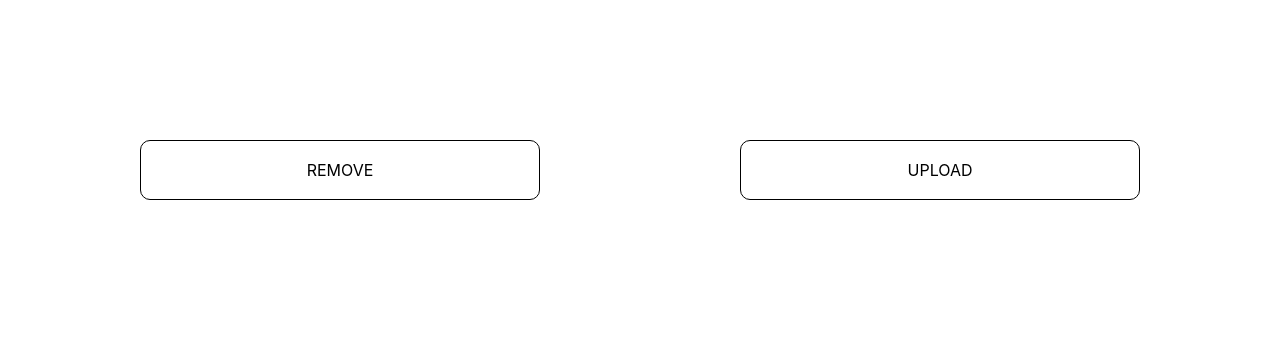
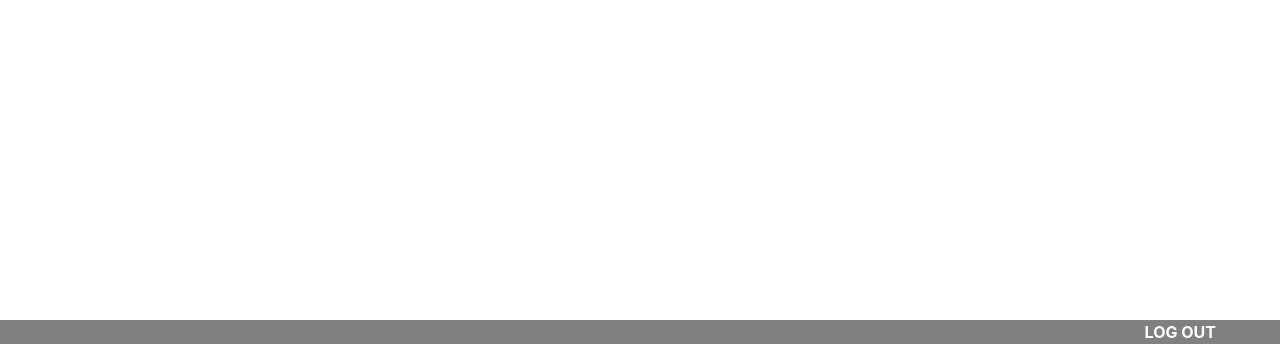
Before and after one commit to nefetina/VOTING-SYSTEM, a Django app: page /comelec/ in a window 1280 px wide. Shown: the part 456-800 px from the top of the page. Run offline with Django 4.2, Linux system fonts and the light colour scheme; data that the repository does not hold is empty.

```diff
--- a/voting/votingApp/templates/votingApp/comelec.html
+++ b/voting/votingApp/templates/votingApp/comelec.html
@@ -64,14 +64,14 @@
         </div>
     </div>
 
-    <div class="btns">
+   {% comment %}<div class="btns">
         <button id="b">REMOVE</button>
         <button id="b">UPLOAD</button>
+    </div>{% endcomment %}
+
+    <div class="last">
+        <a type="button" href="{% url 'votingApp:index' %}" id="button">LOG OUT</a>
     </div>
-
-    {% comment %} <div class="last">
-        <a type="button" href="{% url 'index' %}" id="button">LOG OUT</a>
-    </div>  {% endcomment %}
 
     <script src="https://cdn.jsdelivr.net/npm/jquery@3.5.1/dist/jquery.slim.min.js" integrity="sha384-DfXdz2htPH0lsSSs5nCTpuj/zy4C+OGpamoFVy38MVBnE+IbbVYUew+OrCXaRkfj" crossorigin="anonymous"></script>
     <script src="https://cdn.jsdelivr.net/npm/popper.js@1.16.1/dist/umd/popper.min.js" integrity="sha384-9/reFTGAW83EW2RDu2S0VKaIzap3H66lZH81PoYlFhbGU+6BZp6G7niu735Sk7lN" crossorigin="anonymous"></script>
--- a/voting/votingApp/templates/votingApp/result.html
+++ b/voting/votingApp/templates/votingApp/result.html
@@ -59,7 +59,7 @@
 
     </div>
     <div class="last">
-        <a type="button" href="{% url 'homepage' %}" id="button">HOME</a>
+        <a type="button" href="{% url 'votingApp:homepage' %}" id="button">HOME</a>
     </div>
 
     <script src="https://cdn.jsdelivr.net/npm/jquery@3.5.1/dist/jquery.slim.min.js" integrity="sha384-DfXdz2htPH0lsSSs5nCTpuj/zy4C+OGpamoFVy38MVBnE+IbbVYUew+OrCXaRkfj" crossorigin="anonymous"></script>
```
